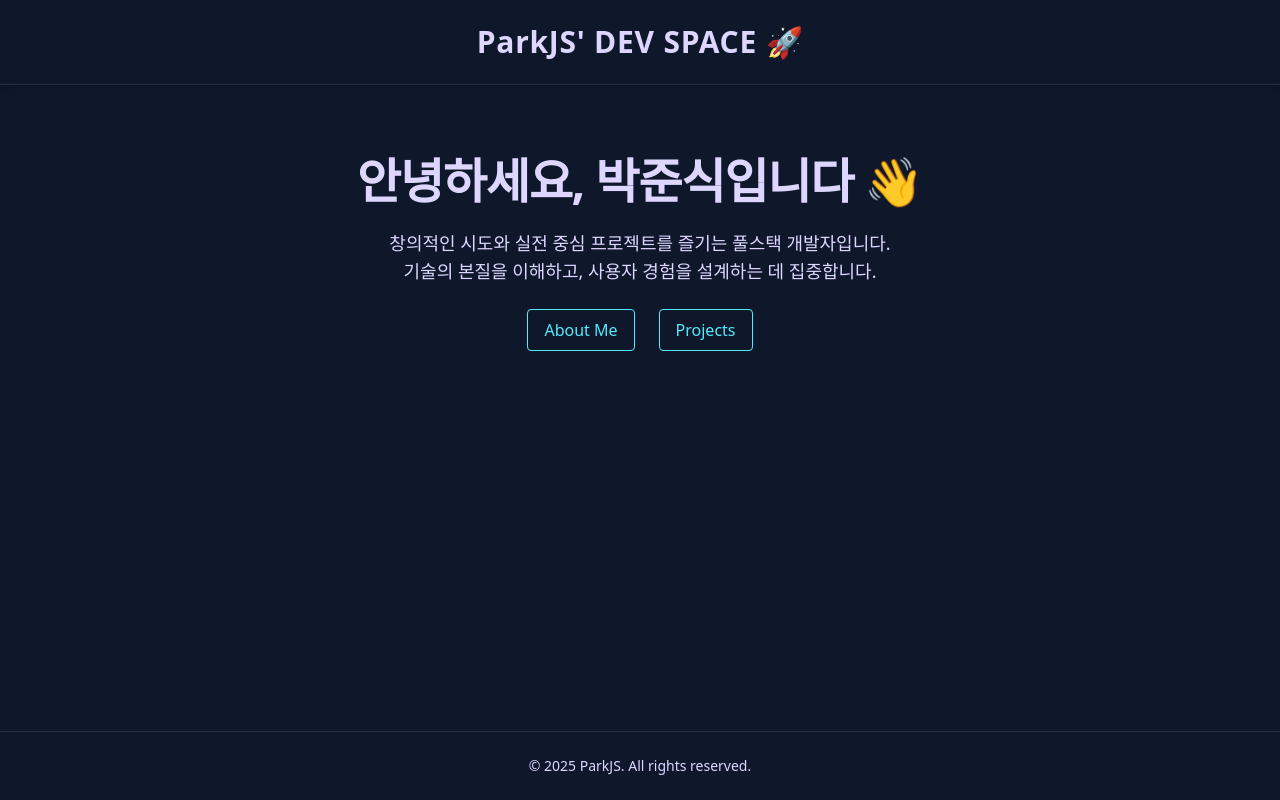
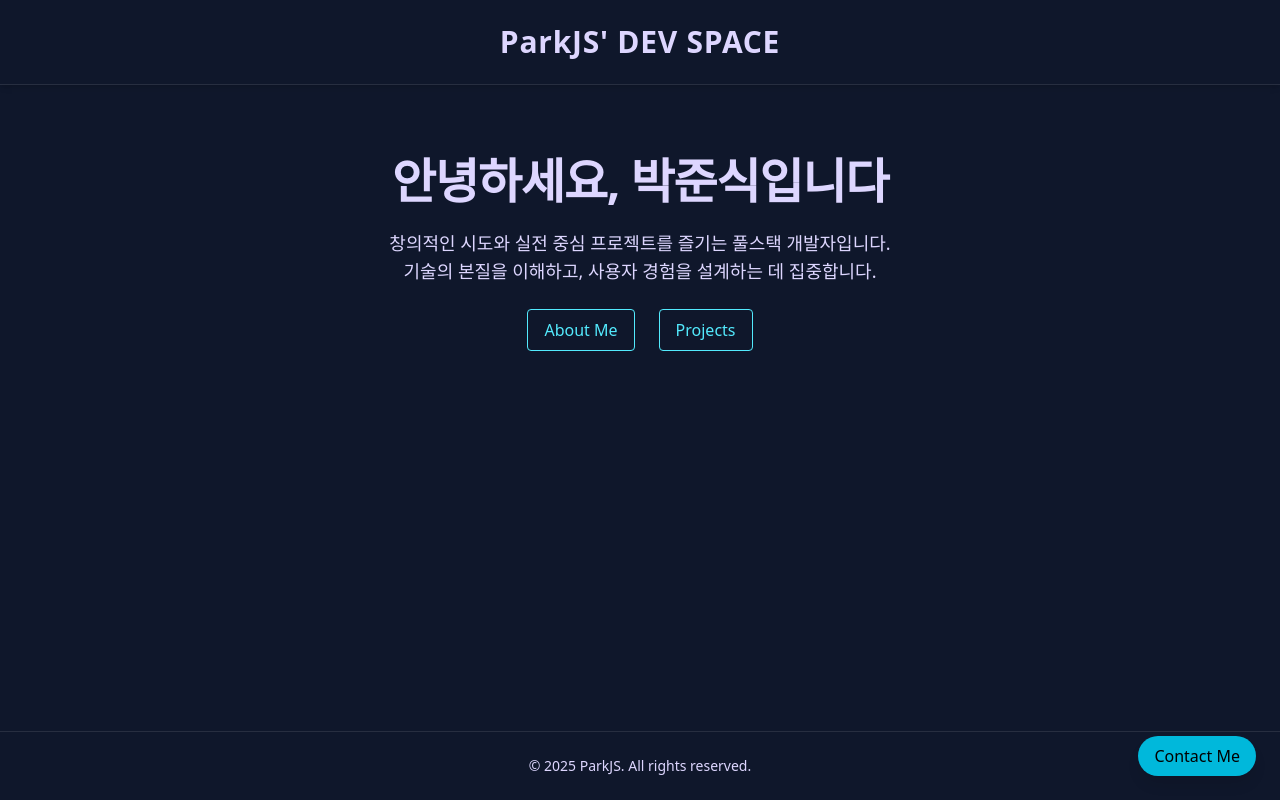
Before and after one commit to qkrwns1478/my-portfolio, a Next.js app: page / in a window 1280 px wide. Built offline with nearby package versions, Linux system fonts and the light colour scheme.

Commit message:
Add Contact Form

```diff
--- /dev/null
+++ b/app/api/contact/routes.ts
@@ -0,0 +1,9 @@
+import { NextResponse } from "next/server";
+
+export async function POST(req: Request) {
+  const { name, email, message } = await req.json();
+
+  console.log("[Contact Form]", { name, email, message });
+
+  return NextResponse.json({ success: true }, { status: 200 });
+}
--- /dev/null
+++ b/app/components/ContactMe.tsx
@@ -0,0 +1,41 @@
+"use client";
+import { useState } from "react";
+
+export default function ContactMe() {
+  const [open, setOpen] = useState(false);
+
+  return (
+    <>
+      {/* Floating Button */}
+      <button
+        onClick={() => setOpen(true)}
+        className="fixed bottom-6 right-6 z-50 bg-cyan-500 text-black px-4 py-2 rounded-full shadow-lg hover:bg-cyan-400 transition"
+      >
+        Contact Me
+      </button>
+
+      {/* Slide-in Panel */}
+      <div
+          className={`fixed bottom-0 right-0 w-full max-w-md h-full sm:h-auto sm:bottom-6 sm:right-6 sm:rounded-xl bg-slate-800 text-white p-6 shadow-2xl z-50 transition-all duration-300
+            ${open ? "translate-x-0 opacity-100" : "translate-x-full sm:translate-x-0 sm:right-[-100%] opacity-0 pointer-events-none"}
+          `}
+        >
+        <div className="flex justify-between items-center mb-4">
+          <h2 className="text-xl font-bold">Contact Me</h2>
+          <button onClick={() => setOpen(false)} className="text-sm text-gray-400 hover:text-white">
+            ✕
+          </button>
+        </div>
+
+        <form className="space-y-4" onSubmit={(e) => e.preventDefault()}>
+          <input name="name" required placeholder="이름" className="w-full p-2 rounded bg-slate-700" />
+          <input name="email" required type="email" placeholder="이메일" className="w-full p-2 rounded bg-slate-700" />
+          <textarea name="message" required placeholder="메시지" className="w-full p-2 h-28 rounded bg-slate-700" />
+          <button type="submit" className="w-full bg-cyan-400 text-black py-2 rounded hover:bg-cyan-300 transition">
+            보내기
+          </button>
+        </form>
+      </div>
+    </>
+  );
+}
--- a/app/globals.css
+++ b/app/globals.css
@@ -1,26 +1,27 @@
 @import "tailwindcss";
 
-/* :root {
-  --background: #ffffff;
-  --foreground: #171717;
+/* 스크롤 애니메이션 (전체 페이지에 부드러운 스크롤 적용) */
+html {
+  scroll-behavior: smooth;
 }
 
-@theme inline {
-  --color-background: var(--background);
-  --color-foreground: var(--foreground);
-  --font-sans: var(--font-geist-sans);
-  --font-mono: var(--font-geist-mono);
+/* WebKit 기반 브라우저용 스크롤바 스타일 */
+::-webkit-scrollbar {
+  width: 10px;
+}
+::-webkit-scrollbar-track {
+  background: #0f172a; /* Tailwind bg-slate-900 */
+}
+::-webkit-scrollbar-thumb {
+  background-color: #06b6d4; /* Tailwind cyan-400 */
+  border-radius: 8px;
+  border: 2px solid #0f172a;
+}
+::-webkit-scrollbar-thumb:hover {
+  background-color: #22d3ee; /* Tailwind cyan-300 */
 }
 
-@media (prefers-color-scheme: dark) {
-  :root {
-    --background: #0a0a0a;
-    --foreground: #ededed;
-  }
-}
-
-body {
-  background: var(--background);
-  color: var(--foreground);
-  font-family: Arial, Helvetica, sans-serif;
+/* * {
+  scrollbar-width: thin;
+  scrollbar-color: #06b6d4 #0f172a;
 } */
--- a/app/layout.tsx
+++ b/app/layout.tsx
@@ -1,6 +1,7 @@
 import type { Metadata } from "next";
 import { Geist, Geist_Mono } from "next/font/google";
 import "./globals.css";
+import ContactMe from "./components/ContactMe";
 
 const geistSans = Geist({
   variable: "--font-geist-sans",
@@ -20,14 +21,15 @@ export const metadata: Metadata = {
 export default function RootLayout({ children }: { children: React.ReactNode }) {
   return (
     <html lang="ko" className="h-full">
-      <body className={`h-full min-h-screen flex flex-col bg-slate-900 text-violet-200 ${geistSans.variable} ${geistMono.variable} antialiased`} >
+      <body className={`h-full overflow-y-scroll min-h-screen flex flex-col bg-slate-900 text-violet-200 ${geistSans.variable} ${geistMono.variable} antialiased`} >
         <header className="p-6 text-center shadow-md border-b border-white/10">
-          <h1 className="text-3xl font-bold tracking-wide">ParkJS' DEV SPACE 🚀</h1>
+          <h1 className="text-3xl font-bold tracking-wide">ParkJS' DEV SPACE</h1>
         </header>
         <main className="flex-grow max-w-4xl mx-auto p-6 w-full">{children}</main>
         <footer className="p-6 text-sm text-center border-t border-white/10 text-violet-200">
           &copy; {new Date().getFullYear()} ParkJS. All rights reserved.
         </footer>
+        <ContactMe />
       </body>
     </html>
   );
--- a/app/page.tsx
+++ b/app/page.tsx
@@ -3,7 +3,7 @@ import Link from "next/link";
 export default function Home() {
   return (
     <section className="text-center space-y-6 py-12">
-      <h1 className="text-5xl font-extrabold tracking-tight">안녕하세요, 박준식입니다 👋</h1>
+      <h1 className="text-5xl font-extrabold tracking-tight">안녕하세요, 박준식입니다</h1>
       <p className="text-lg max-w-xl mx-auto text-violet-200">
         창의적인 시도와 실전 중심 프로젝트를 즐기는 풀스택 개발자입니다.<br />
         기술의 본질을 이해하고, 사용자 경험을 설계하는 데 집중합니다.
```
